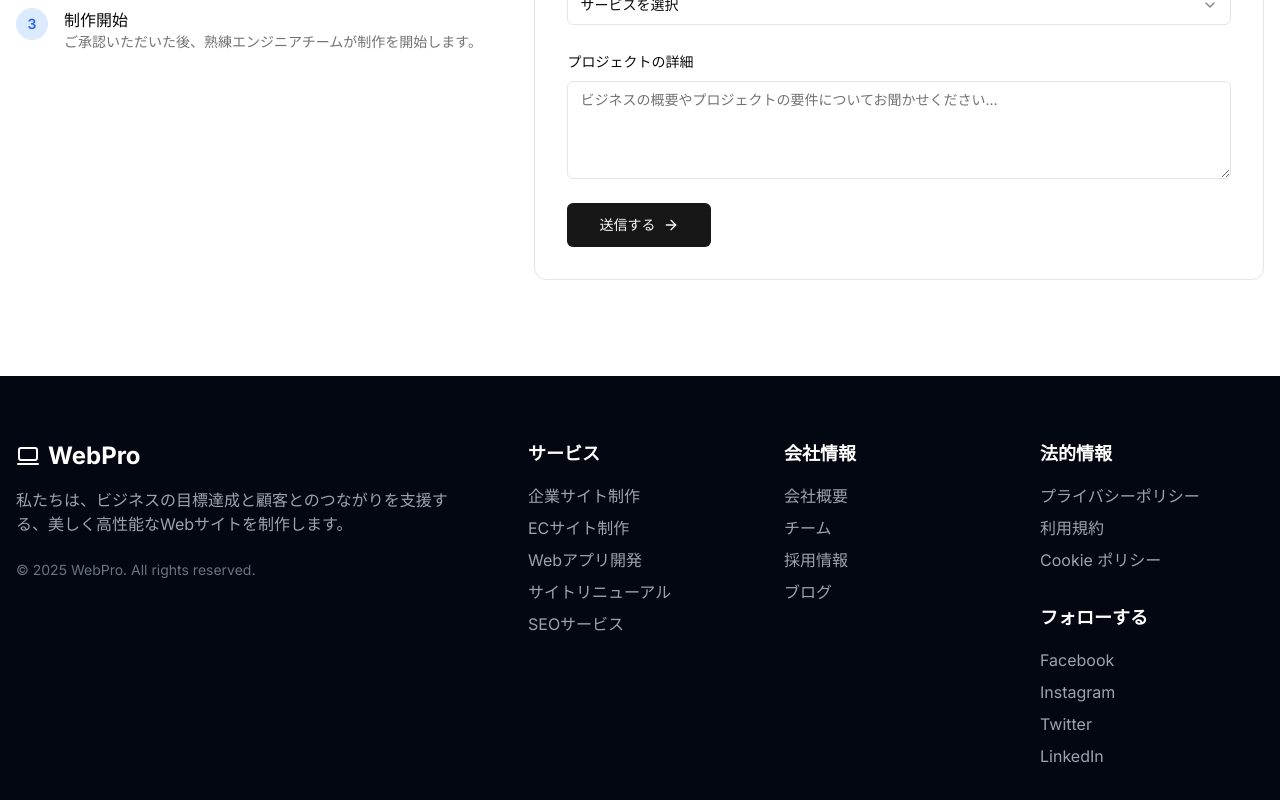
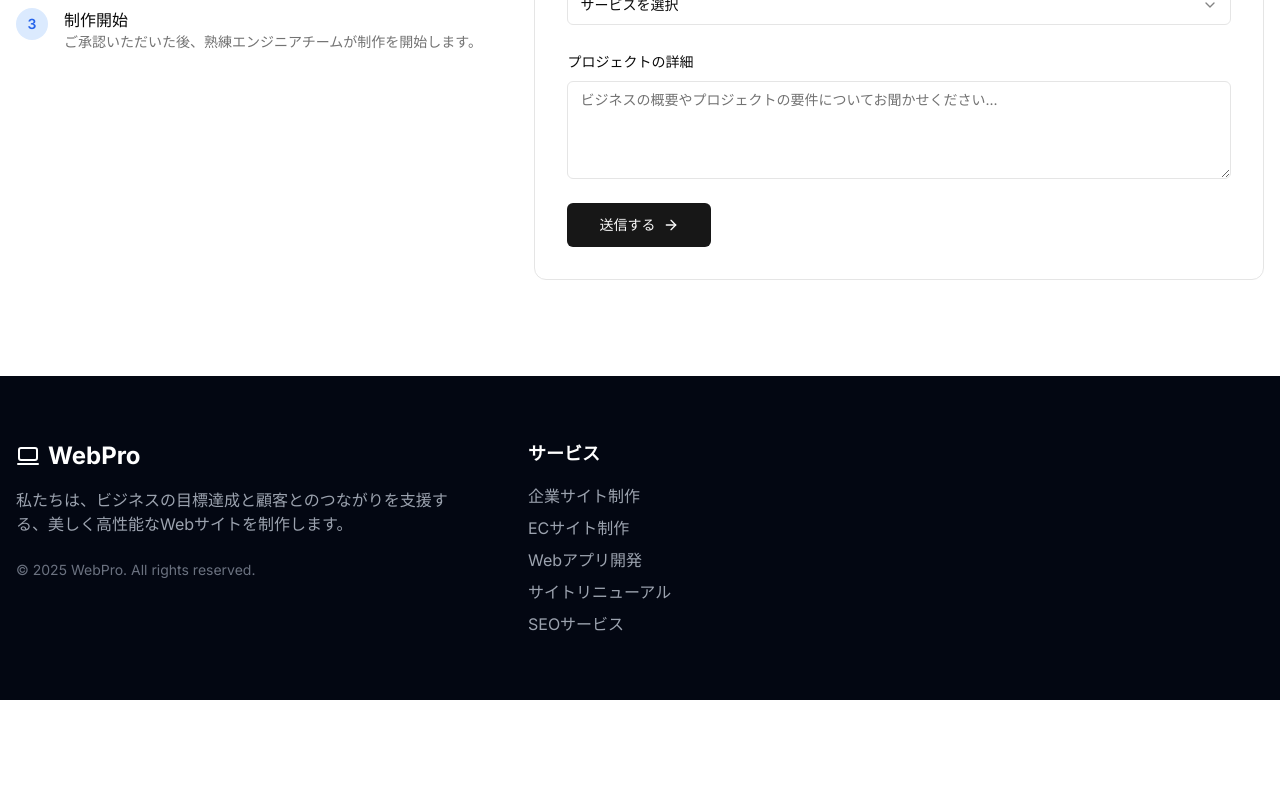
Before and after one commit to seino914/web_lp, a Next.js app: page / in a window 1280 px wide. Shown: the part 4440-5240 px from the top of the page. After the commit the page ends 5140 px from the top, so only its background shows below. Built offline with nearby package versions, Linux system fonts and the light colour scheme.

Commit message:
footer修正

```diff
--- a/components/sections/Footer.tsx
+++ b/components/sections/Footer.tsx
@@ -1,7 +1,7 @@
-"use client"
+"use client";
 
-import Link from "next/link"
-import { Laptop2 } from "lucide-react"
+import Link from "next/link";
+import { Laptop2 } from "lucide-react";
 
 const navigation = {
   services: [
@@ -11,24 +11,19 @@ const navigation = {
     { name: "サイトリニューアル", href: "#services" },
     { name: "SEOサービス", href: "#services" },
   ],
-  company: [
-    { name: "会社概要", href: "#" },
-    { name: "チーム", href: "#team" },
-    { name: "採用情報", href: "#" },
-    { name: "ブログ", href: "#" },
-  ],
+  // company: [
+  //   { name: "会社概要", href: "#" },
+  //   { name: "チーム", href: "#team" },
+  //   { name: "採用情報", href: "#" },
+  //   { name: "ブログ", href: "#" },
+  // ],
   legal: [
     { name: "プライバシーポリシー", href: "#" },
     { name: "利用規約", href: "#" },
     { name: "Cookie ポリシー", href: "#" },
   ],
-  social: [
-    { name: "Facebook", href: "#" },
-    { name: "Instagram", href: "#" },
-    { name: "Twitter", href: "#" },
-    { name: "LinkedIn", href: "#" },
-  ],
-}
+  social: [{ name: "X(Twitter)", href: "https://x.com/seino914" }],
+};
 
 export default function Footer() {
   return (
@@ -53,7 +48,10 @@ export default function Footer() {
             <ul className="space-y-2">
               {navigation.services.map((item) => (
                 <li key={item.name}>
-                  <Link href={item.href} className="text-gray-400 hover:text-white transition-colors">
+                  <Link
+                    href={item.href}
+                    className="text-gray-400 hover:text-white transition-colors"
+                  >
                     {item.name}
                   </Link>
                 </li>
@@ -61,25 +59,31 @@ export default function Footer() {
             </ul>
           </div>
 
-          <div>
+          {/* <div>
             <h3 className="font-semibold text-lg mb-4">会社情報</h3>
             <ul className="space-y-2">
               {navigation.company.map((item) => (
                 <li key={item.name}>
-                  <Link href={item.href} className="text-gray-400 hover:text-white transition-colors">
+                  <Link
+                    href={item.href}
+                    className="text-gray-400 hover:text-white transition-colors"
+                  >
                     {item.name}
                   </Link>
                 </li>
               ))}
             </ul>
-          </div>
+          </div> */}
 
-          <div>
+          {/* <div>
             <h3 className="font-semibold text-lg mb-4">法的情報</h3>
             <ul className="space-y-2">
               {navigation.legal.map((item) => (
                 <li key={item.name}>
-                  <Link href={item.href} className="text-gray-400 hover:text-white transition-colors">
+                  <Link
+                    href={item.href}
+                    className="text-gray-400 hover:text-white transition-colors"
+                  >
                     {item.name}
                   </Link>
                 </li>
@@ -90,15 +94,18 @@ export default function Footer() {
             <ul className="space-y-2">
               {navigation.social.map((item) => (
                 <li key={item.name}>
-                  <Link href={item.href} className="text-gray-400 hover:text-white transition-colors">
+                  <Link
+                    href={item.href}
+                    className="text-gray-400 hover:text-white transition-colors"
+                  >
                     {item.name}
                   </Link>
                 </li>
               ))}
             </ul>
-          </div>
+          </div> */}
         </div>
       </div>
     </footer>
-  )
+  );
 }
```
